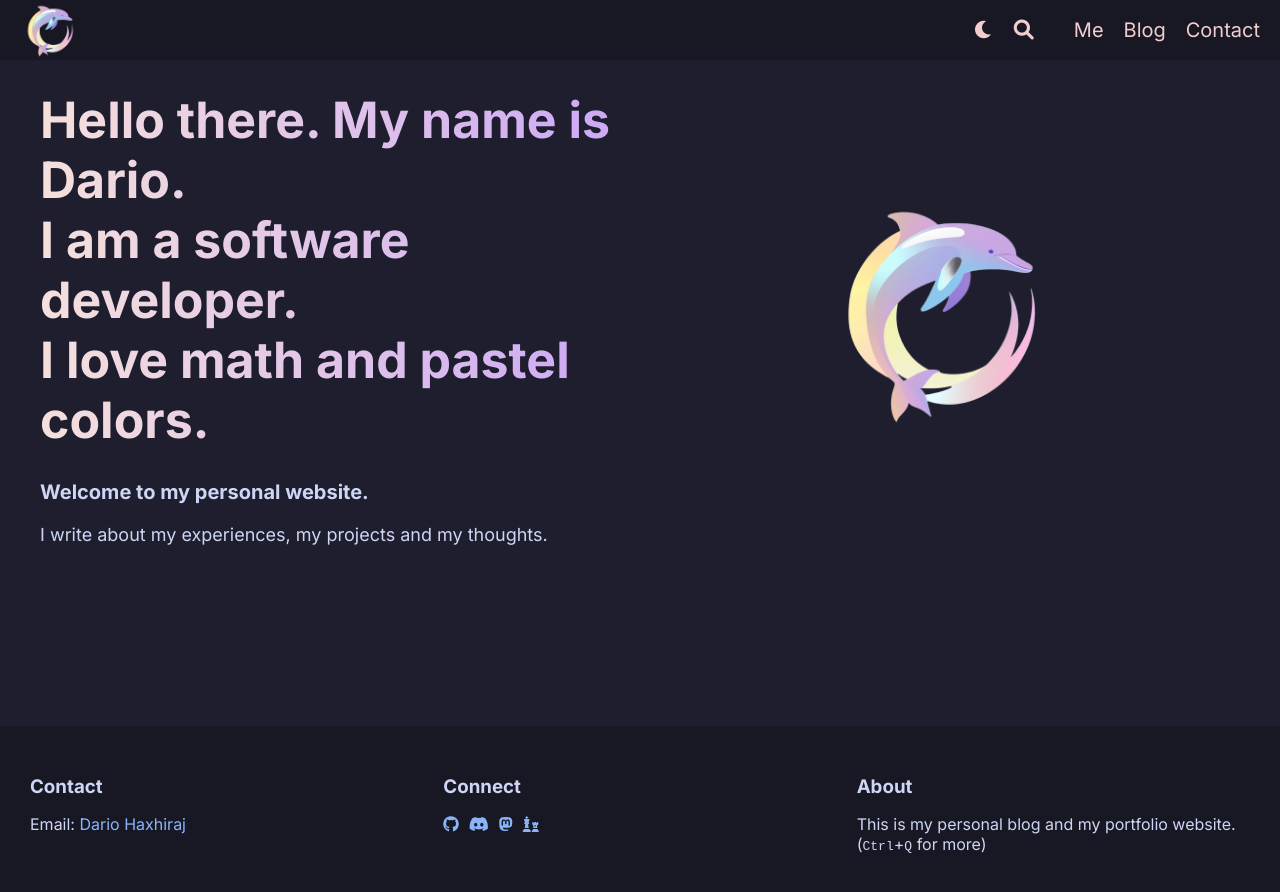
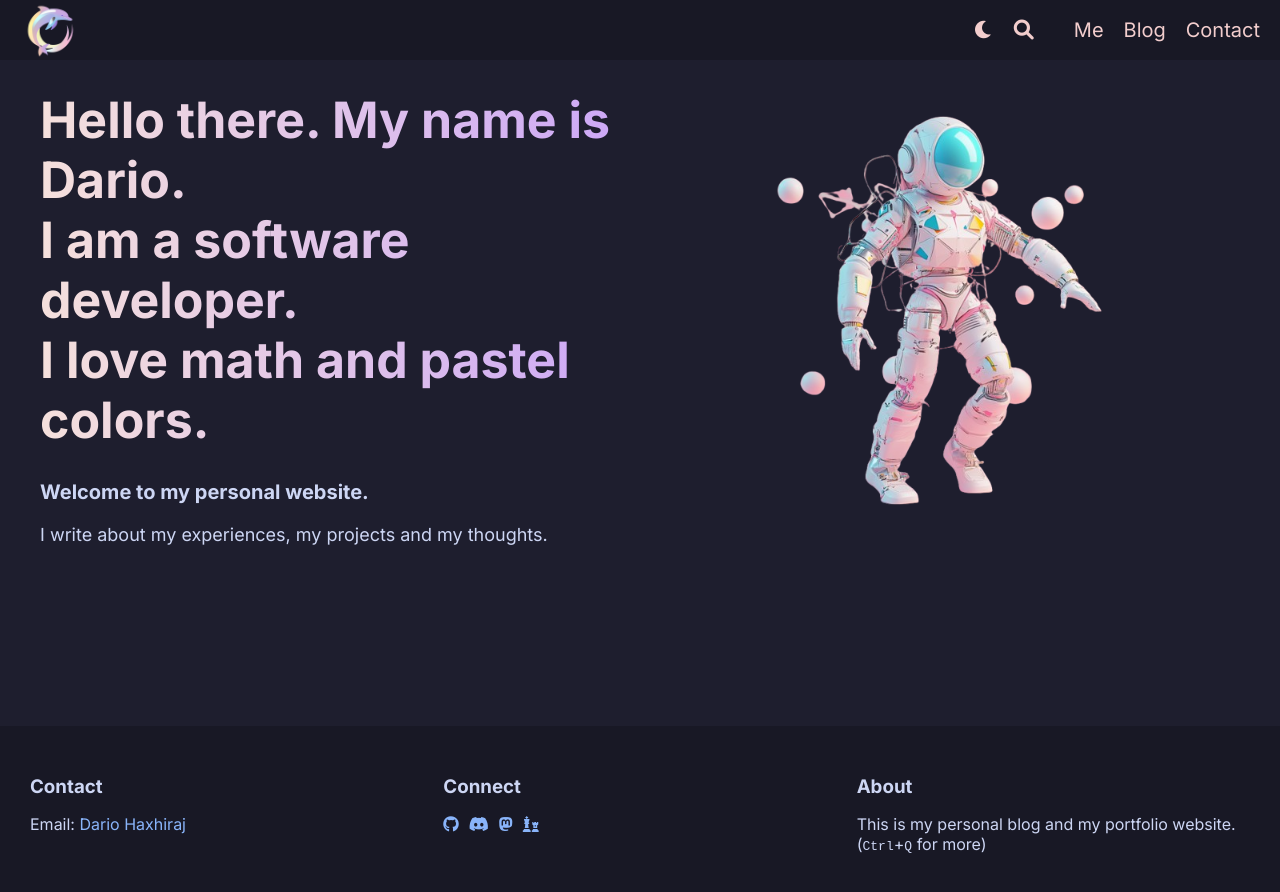
Before and after one commit to low-perry/dario_blog, a Jekyll site: the page built from index.markdown, in a window 1280 px wide. Shown: the top 892 px of the page. Built offline with Jekyll 4.4.1, drawn with Linux system fonts in a browser that asks for light colours; comment, search, counter and statistics services are not loaded.

Commit message:
Add images, change Hero image

```diff
--- a/_layouts/hero.html
+++ b/_layouts/hero.html
@@ -17,6 +17,6 @@ layout: main
         </p>
     </div>
     <div class="hero-logo">
-        <img src="{{ site.baseurl }}/assets/images/logo.png" alt="Logo">
+        <img src="{{ site.baseurl }}/assets/images/astronaout2-removebg-preview.png" alt="Logo">
     </div>
 </div>
--- a/assets/css/main.css
+++ b/assets/css/main.css
@@ -222,6 +222,7 @@ footer {
     align-items: center;
 }
 
+
 .hero-text p.hero-hello {
     background: linear-gradient(to right, var(--hero-gradient-1), var(--hero-gradient-2));
     background-clip: text;
@@ -238,23 +239,12 @@ footer {
     color: var(--text-color);
 }
 
-@keyframes spin {
-    from {
-        transform: rotate(0deg);
-    }
-    to {
-        transform: rotate(360deg);
-    }
-}
+
 
 .hero-logo img {
-    height: 250px;
+    height: 400px;
     width: auto;
     transition: transform 0.5s ease-in-out;
-}
-
-.hero-logo img:hover {
-    animation: spin 2s linear infinite;
 }
 
 
```
Also changed, not shown: assets/images/astronaout2-removebg-preview.png (added), assets/images/astronaut3.png (added).
